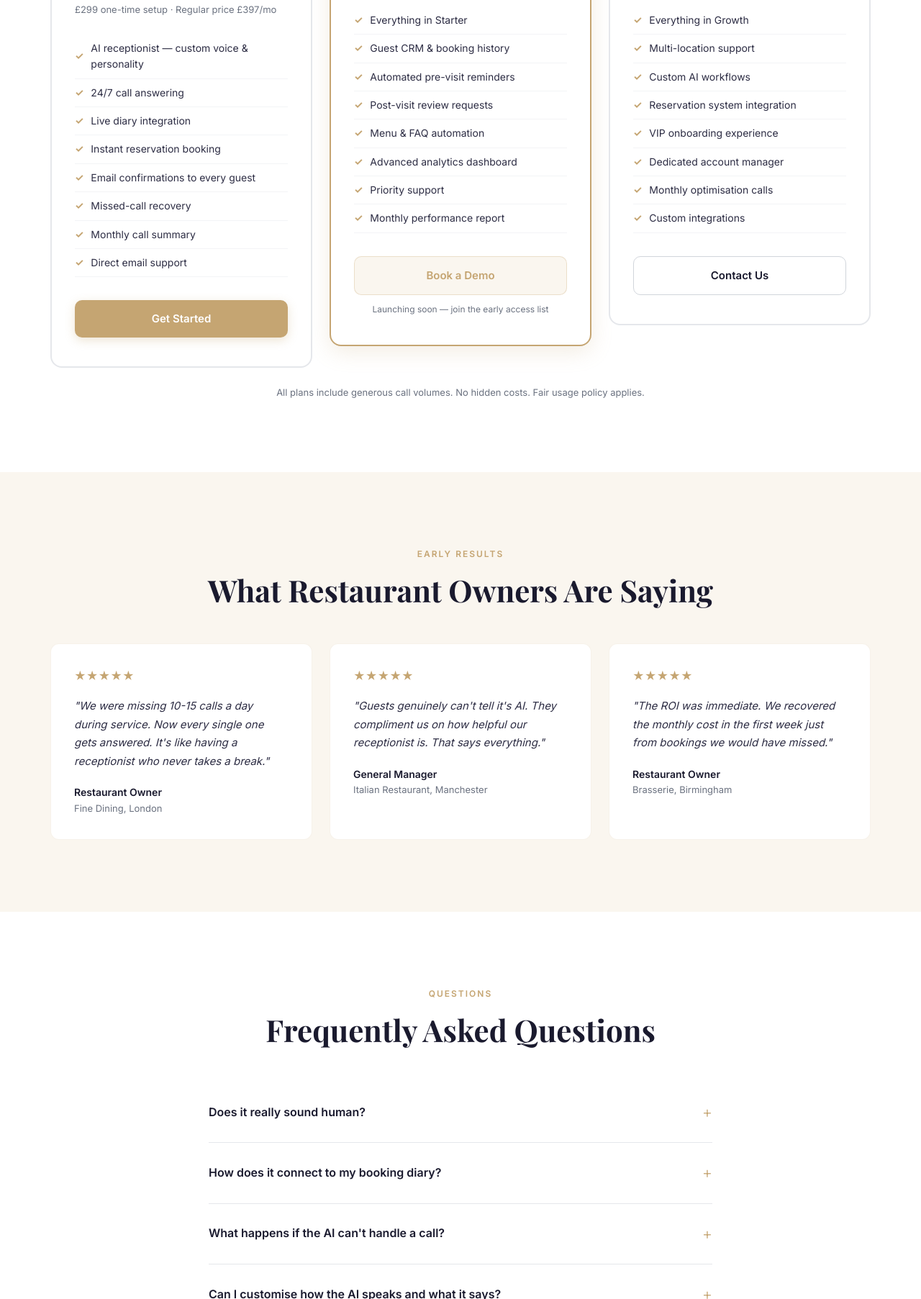
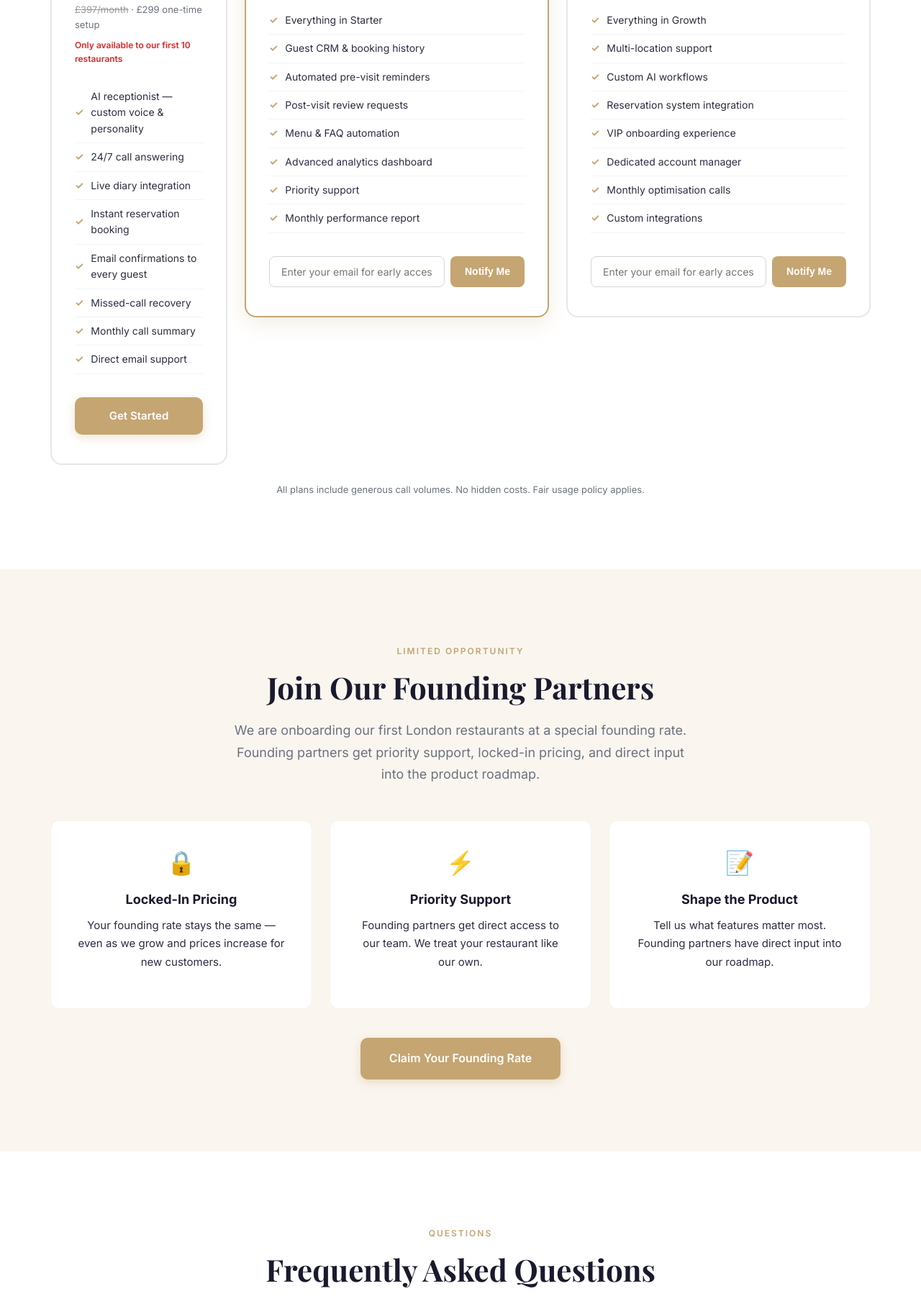
Before and after one commit to oussamacopy1-spec/aurele-landing, a plain HTML site: page index.html in a window 1280 px wide. Shown: the part 4102-5907 px from the top of the page at 72% size. Drawn offline with nearby package versions, Linux system fonts and the light colour scheme.

Commit message:
Landing page updates: founding partners, pricing clarity, email capture
- Replace testimonials with Founding Partners social proof section
- Fix email from aurele.ai to aurele-ai.com across the page
- Clean up Starter pricing: strikethrough £397, show £297 founding rate, urgency line
- Replace "launching soon" on Growth/Pro with email capture + Notify Me
- Update comparison table to show founding rate (£297)

Co-Authored-By: Claude Opus 4.6 <noreply@anthropic.com>

```diff
--- a/index.html
+++ b/index.html
@@ -512,7 +512,7 @@
                 <tr><td>Handles multiple calls at once</td><td class="no">No</td><td class="yes">Yes</td></tr>
                 <tr><td>Instant booking confirmations</td><td class="no">Rarely</td><td class="yes">Every time</td></tr>
                 <tr><td>Zero booking errors</td><td class="no">Unlikely</td><td class="yes">Yes</td></tr>
-                <tr><td>Cost per month</td><td>&pound;1,800-2,300</td><td><span class="yes">From &pound;397</span></td></tr>
+                <tr><td>Cost per month</td><td>&pound;1,800-2,300</td><td><span class="yes">From &pound;297</span></td></tr>
                 <tr><td>Training time</td><td>2-4 weeks</td><td><span class="yes">48 hours</span></td></tr>
             </tbody>
         </table>
@@ -535,9 +535,10 @@
             <div class="pricing-card fade-in">
                 <div class="pricing-tier">Starter</div>
                 <div class="pricing-name">Essential</div>
-                <div class="founding-badge">Founding Partner Price</div>
+                <div class="founding-badge">Founding Partner Rate</div>
                 <div class="pricing-price">&pound;297<span>/month</span></div>
-                <div class="pricing-setup">&pound;299 one-time setup &middot; Regular price &pound;397/mo</div>
+                <div class="pricing-setup" style="margin-bottom: 8px;"><span style="text-decoration: line-through; color: #999;">&pound;397/month</span> &middot; &pound;299 one-time setup</div>
+                <div style="font-size: 12px; font-weight: 600; color: #DC2626; margin-bottom: 24px;">Only available to our first 10 restaurants</div>
                 <ul class="pricing-features">
                     <li>AI receptionist — custom voice &amp; personality</li>
                     <li>24/7 call answering</li>
@@ -568,10 +569,10 @@
                     <li>Priority support</li>
                     <li>Monthly performance report</li>
                 </ul>
-                <a href="https://cal.com/oussamacopy-tdrbpw/book-a-demo" target="_blank" class="pricing-cta secondary">Book a Demo</a>
-                <p style="text-align:center; margin-top:10px; font-size:12px; color:var(--grey);">
-                    Launching soon — join the early access list
-                </p>
+                <div style="display:flex; gap:8px; margin-top:4px;">
+                    <input type="email" placeholder="Enter your email for early access" style="flex:1; padding:12px 16px; border:1px solid #D1D5DB; border-radius:8px; font-size:14px; font-family:inherit; outline:none;">
+                    <button onclick="this.parentElement.innerHTML='<p style=\'text-align:center;color:var(--green);font-weight:600;padding:12px 0;\'>You\'re on the list!</p>';" style="background:var(--gold); color:white; border:none; padding:12px 20px; border-radius:8px; font-size:14px; font-weight:600; cursor:pointer; white-space:nowrap;">Notify Me</button>
+                </div>
             </div>
 
             <!-- PRO -->
@@ -590,7 +591,10 @@
                     <li>Monthly optimisation calls</li>
                     <li>Custom integrations</li>
                 </ul>
-                <a href="https://cal.com/oussamacopy-tdrbpw/book-a-demo" target="_blank" class="pricing-cta outline">Contact Us</a>
+                <div style="display:flex; gap:8px; margin-top:4px;">
+                    <input type="email" placeholder="Enter your email for early access" style="flex:1; padding:12px 16px; border:1px solid #D1D5DB; border-radius:8px; font-size:14px; font-family:inherit; outline:none;">
+                    <button onclick="this.parentElement.innerHTML='<p style=\'text-align:center;color:var(--green);font-weight:600;padding:12px 0;\'>You\'re on the list!</p>';" style="background:var(--gold); color:white; border:none; padding:12px 20px; border-radius:8px; font-size:14px; font-weight:600; cursor:pointer; white-space:nowrap;">Notify Me</button>
+                </div>
             </div>
         </div>
         <p class="pricing-note fade-in">
@@ -599,32 +603,36 @@
     </div>
 </section>
 
-<!-- TESTIMONIALS -->
+<!-- FOUNDING PARTNERS -->
 <section class="testimonial-section">
     <div class="container">
         <div class="text-center">
-            <span class="section-tag">Early Results</span>
-            <h2 class="section-title fade-in">What Restaurant Owners Are Saying</h2>
+            <span class="section-tag">Limited Opportunity</span>
+            <h2 class="section-title fade-in">Join Our Founding Partners</h2>
+            <p class="section-subtitle mx-auto fade-in">
+                We are onboarding our first London restaurants at a special founding rate.
+                Founding partners get priority support, locked-in pricing, and direct input into the product roadmap.
+            </p>
         </div>
-        <div class="testimonials">
-            <div class="testimonial-card fade-in">
-                <div class="stars">&#9733;&#9733;&#9733;&#9733;&#9733;</div>
-                <p>"We were missing 10-15 calls a day during service. Now every single one gets answered. It's like having a receptionist who never takes a break."</p>
-                <div class="testimonial-author">Restaurant Owner</div>
-                <div class="testimonial-role">Fine Dining, London</div>
+        <div class="testimonials" style="grid-template-columns: repeat(3, 1fr);">
+            <div class="testimonial-card fade-in" style="text-align: center;">
+                <div style="font-size: 32px; margin-bottom: 12px;">&#128274;</div>
+                <h3 style="font-size: 18px; font-weight: 700; margin-bottom: 8px;">Locked-In Pricing</h3>
+                <p style="font-style: normal;">Your founding rate stays the same — even as we grow and prices increase for new customers.</p>
             </div>
-            <div class="testimonial-card fade-in">
-                <div class="stars">&#9733;&#9733;&#9733;&#9733;&#9733;</div>
-                <p>"Guests genuinely can't tell it's AI. They compliment us on how helpful our receptionist is. That says everything."</p>
-                <div class="testimonial-author">General Manager</div>
-                <div class="testimonial-role">Italian Restaurant, Manchester</div>
+            <div class="testimonial-card fade-in" style="text-align: center;">
+                <div style="font-size: 32px; margin-bottom: 12px;">&#9889;</div>
+                <h3 style="font-size: 18px; font-weight: 700; margin-bottom: 8px;">Priority Support</h3>
+                <p style="font-style: normal;">Founding partners get direct access to our team. We treat your restaurant like our own.</p>
             </div>
-            <div class="testimonial-card fade-in">
-                <div class="stars">&#9733;&#9733;&#9733;&#9733;&#9733;</div>
-                <p>"The ROI was immediate. We recovered the monthly cost in the first week just from bookings we would have missed."</p>
-                <div class="testimonial-author">Restaurant Owner</div>
-                <div class="testimonial-role">Brasserie, Birmingham</div>
+            <div class="testimonial-card fade-in" style="text-align: center;">
+                <div style="font-size: 32px; margin-bottom: 12px;">&#128221;</div>
+                <h3 style="font-size: 18px; font-weight: 700; margin-bottom: 8px;">Shape the Product</h3>
+                <p style="font-style: normal;">Tell us what features matter most. Founding partners have direct input into our roadmap.</p>
             </div>
+        </div>
+        <div class="text-center" style="margin-top: 40px;">
+            <a href="https://cal.com/oussamacopy-tdrbpw/book-a-demo" target="_blank" class="hero-cta fade-in">Claim Your Founding Rate</a>
         </div>
     </div>
 </section>
@@ -689,7 +697,7 @@
         </p>
         <p>&copy; 2026 Aurele. AI-Powered Hospitality. All rights reserved.</p>
         <p style="margin-top: 8px;">
-            <a href="mailto:hello@aurele.ai">hello@aurele.ai</a>
+            <a href="mailto:hello@aurele-ai.com">hello@aurele-ai.com</a>
         </p>
     </div>
 </footer>
```
